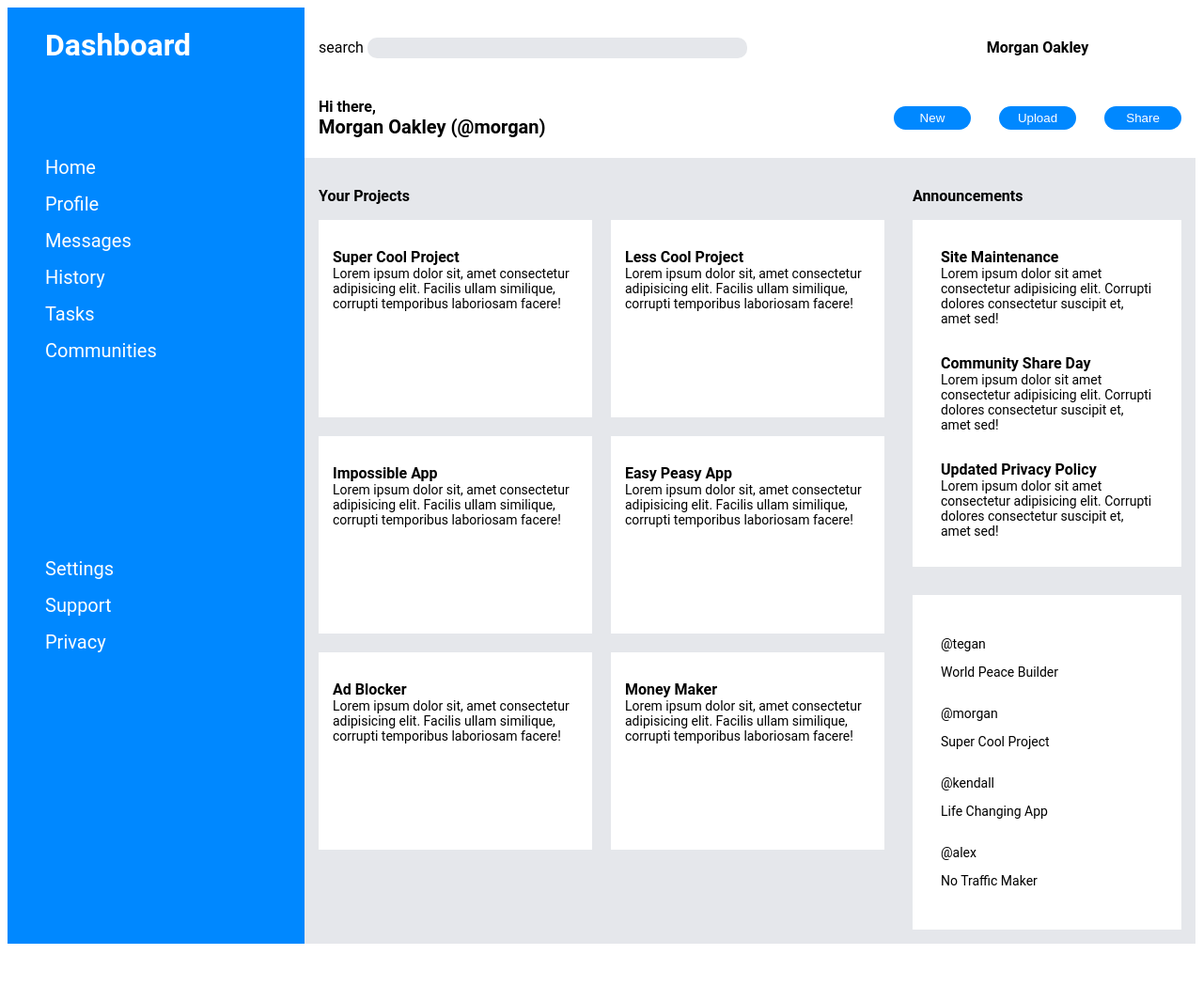
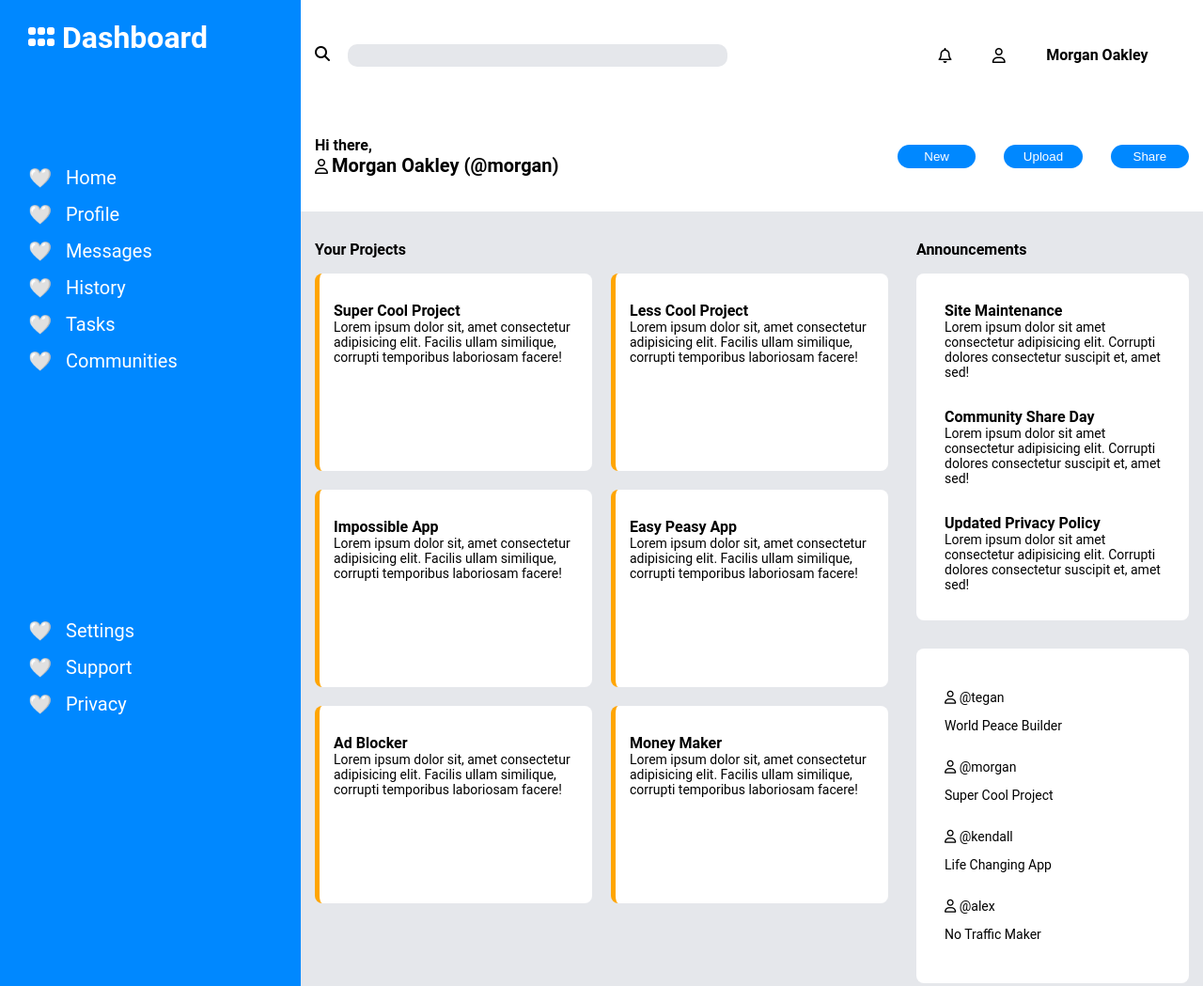
Before and after one commit to seejl25/dashboard, a plain HTML site: page index.html in a window 1280 px wide. Shown: the top 1049 px of the page at 94% size. Before the commit the page ends 1004 px from the top, so only its background shows below. Drawn offline with Linux system fonts and the light colour scheme.

Commit message:
changes made: - Added in icons - Added hover effect for the cards - Adjustments to margins and paddings

```diff
--- a/index.html
+++ b/index.html
@@ -1,16 +1,22 @@
 <!DOCTYPE html>
 <html lang="en">
   <head>
-    <meta charset="UTF-8">
-    <meta name="viewport" content="width=device-width, initial-scale=1.0">
+    <meta charset="UTF-8" />
+    <meta name="viewport" content="width=device-width, initial-scale=1.0" />
     <title>Admin Dashboard</title>
-    <link rel="stylesheet" href="./styles.css">
+    <link
+      rel="stylesheet"
+      href="https://cdnjs.cloudflare.com/ajax/libs/font-awesome/6.7.2/css/all.min.css"
+      integrity="sha512-Evv84Mr4kqVGRNSgIGL/F/aIDqQb7xQ2vcrdIwxfjThSH8CSR7PBEakCr51Ck+w+/U6swU2Im1vVX0SVk9ABhg=="
+      crossorigin="anonymous"
+      referrerpolicy="no-referrer"
+    />
+    <link rel="stylesheet" href="./styles.css" />
   </head>
   <body>
     <div class="container">
-
       <div class="sidebar">
-                <h1>Dashboard</h1>
+        <h1><span><i class="fa-solid fa-grip"></i></span> Dashboard</h1>
         <div class="menu">
           <ul>
             <li>Home</li>
@@ -33,14 +39,24 @@
       <div class="header">
         <div class="top">
           <div class="search-bar">
-                    <label for="search">search</label>
-                    <input type="text" id="search" name="search">
+            <label for="search"
+              ><i class="fa-solid fa-magnifying-glass"></i
+            ></label>
+            <input type="text" id="search" name="search" />
           </div>
+          <div class="icons">
+            <i class="fa-regular fa-bell"></i>
+            <i class="fa-regular fa-user"></i>
             <p>Morgan Oakley</p>
+          </div>
         </div>
 
         <div class="user">
-                <p>Hi there, <br> <span>Morgan Oakley (@morgan)</span></p>
+          <p>
+            Hi there, <br />
+            <i class="fa-regular fa-user"></i>
+            <span> Morgan Oakley (@morgan)</span>
+          </p>
           <div class="buttons">
             <button>New</button>
             <button>Upload</button>
@@ -54,27 +70,45 @@
         <div class="card-container">
           <div class="card">
             <p class="title">Super Cool Project</p>
-                    <p>Lorem ipsum dolor sit, amet consectetur adipisicing elit. Facilis ullam similique, corrupti temporibus laboriosam facere!</p>
+            <p>
+              Lorem ipsum dolor sit, amet consectetur adipisicing elit. Facilis
+              ullam similique, corrupti temporibus laboriosam facere!
+            </p>
           </div>
           <div class="card">
             <p class="title">Less Cool Project</p>
-                    <p>Lorem ipsum dolor sit, amet consectetur adipisicing elit. Facilis ullam similique, corrupti temporibus laboriosam facere!</p>
+            <p>
+              Lorem ipsum dolor sit, amet consectetur adipisicing elit. Facilis
+              ullam similique, corrupti temporibus laboriosam facere!
+            </p>
           </div>
           <div class="card">
             <p class="title">Impossible App</p>
-                    <p>Lorem ipsum dolor sit, amet consectetur adipisicing elit. Facilis ullam similique, corrupti temporibus laboriosam facere!</p>
+            <p>
+              Lorem ipsum dolor sit, amet consectetur adipisicing elit. Facilis
+              ullam similique, corrupti temporibus laboriosam facere!
+            </p>
           </div>
           <div class="card">
             <p class="title">Easy Peasy App</p>
-                    <p>Lorem ipsum dolor sit, amet consectetur adipisicing elit. Facilis ullam similique, corrupti temporibus laboriosam facere!</p>
+            <p>
+              Lorem ipsum dolor sit, amet consectetur adipisicing elit. Facilis
+              ullam similique, corrupti temporibus laboriosam facere!
+            </p>
           </div>
           <div class="card">
             <p class="title">Ad Blocker</p>
-                    <p>Lorem ipsum dolor sit, amet consectetur adipisicing elit. Facilis ullam similique, corrupti temporibus laboriosam facere!</p>
+            <p>
+              Lorem ipsum dolor sit, amet consectetur adipisicing elit. Facilis
+              ullam similique, corrupti temporibus laboriosam facere!
+            </p>
           </div>
           <div class="card">
             <p class="title">Money Maker</p>
-                    <p>Lorem ipsum dolor sit, amet consectetur adipisicing elit. Facilis ullam similique, corrupti temporibus laboriosam facere!</p>
+            <p>
+              Lorem ipsum dolor sit, amet consectetur adipisicing elit. Facilis
+              ullam similique, corrupti temporibus laboriosam facere!
+            </p>
           </div>
         </div>
       </div>
@@ -82,18 +116,26 @@
       <div class="announcements">
         <p>Announcements</p>
         <div class="announcement-cont">
-
           <div class="list">
             <p class="announcement-title">Site Maintenance</p>
-                    <p>Lorem ipsum dolor sit amet consectetur adipisicing elit. Corrupti dolores consectetur suscipit et, amet sed!</p>
+            <p>
+              Lorem ipsum dolor sit amet consectetur adipisicing elit. Corrupti
+              dolores consectetur suscipit et, amet sed!
+            </p>
           </div>
           <div class="list">
             <p class="announcement-title">Community Share Day</p>
-                    <p>Lorem ipsum dolor sit amet consectetur adipisicing elit. Corrupti dolores consectetur suscipit et, amet sed!</p>
+            <p>
+              Lorem ipsum dolor sit amet consectetur adipisicing elit. Corrupti
+              dolores consectetur suscipit et, amet sed!
+            </p>
           </div>
           <div class="list">
             <p class="announcement-title">Updated Privacy Policy</p>
-                    <p>Lorem ipsum dolor sit amet consectetur adipisicing elit. Corrupti dolores consectetur suscipit et, amet sed!</p>
+            <p>
+              Lorem ipsum dolor sit amet consectetur adipisicing elit. Corrupti
+              dolores consectetur suscipit et, amet sed!
+            </p>
           </div>
         </div>
       </div>
@@ -101,19 +143,19 @@
       <div class="trending">
         <div class="trend-container">
           <div class="name">
-                    <p>@tegan</p>
+            <p><span><i class="fa-regular fa-user"></i></span> @tegan</p>
             <p>World Peace Builder</p>
           </div>
           <div class="name">
-                    <p>@morgan</p>
+            <p><span><i class="fa-regular fa-user"></i></span> @morgan</p>
             <p>Super Cool Project</p>
           </div>
           <div class="name">
-                    <p>@kendall</p>
+            <p><span><i class="fa-regular fa-user"></i></span> @kendall</p>
             <p>Life Changing App</p>
           </div>
           <div class="name">
-                    <p>@alex</p>
+            <p><span><i class="fa-regular fa-user"></i></span> @alex</p>
             <p>No Traffic Maker</p>
           </div>
         </div>
--- a/styles.css
+++ b/styles.css
@@ -1,9 +1,11 @@
 body {
     font-family: "Roboto", sans-serif;
+    padding: 0;
+    margin: 0;
 }
 
 .container {
-    height: 100vh;
+    min-height: 100vh;
     display: grid;
     grid-template-columns: 1fr 2fr 1fr;
     grid-template-rows: 1fr 2fr 2fr;
@@ -15,16 +17,18 @@ body {
     display: grid;
     grid-template-rows: 1fr 3fr 3fr;
     color: white;
+    padding-left: 30px;
 }
 
-.sidebar h1 {
-    padding-left: 40px;
-}
 
 .sidebar li {
     list-style: none;
     margin-bottom: 15px;
     font-size: 20px;
+}
+
+.sidebar li::marker {
+    content: "🤍   ";
 }
 
 .header {
@@ -47,11 +51,20 @@ body {
     border-radius: 10px;
     background-color: #E5E7EB;
     border: none;
+    margin-left: 15px;
+    padding: 2px;
 }
 
 .top p {
     font-weight: bold;
     text-align: center;
+}
+
+.icons {
+    display: flex;
+    justify-content: space-evenly;
+    align-items: center;
+
 }
 
 .user {
@@ -113,6 +126,13 @@ button {
     background-color: white;
     padding: 30px 15px;
     height: 150px;
+    border-left: 5px solid orange;
+    border-radius: 8px;
+}
+
+.card:hover {
+    box-shadow: 2px 0 5px 5px rgb(0, 0, 0, 0.3);
+    transform: translateY(-5px);
 }
 
 .card p {
@@ -137,6 +157,7 @@ button {
     padding: 30px;
     grid-template-rows: 1fr 1fr 1fr;
     gap: 30px;
+    border-radius: 8px;
 }
 
 .announcement-cont p {
@@ -161,4 +182,5 @@ button {
     grid-template-rows: repeat(4, 1fr);
     padding: 30px;
     font-size: 14px;
+    border-radius: 8px;
 }
```
Lines whose indentation alone changed are shown as unchanged.
